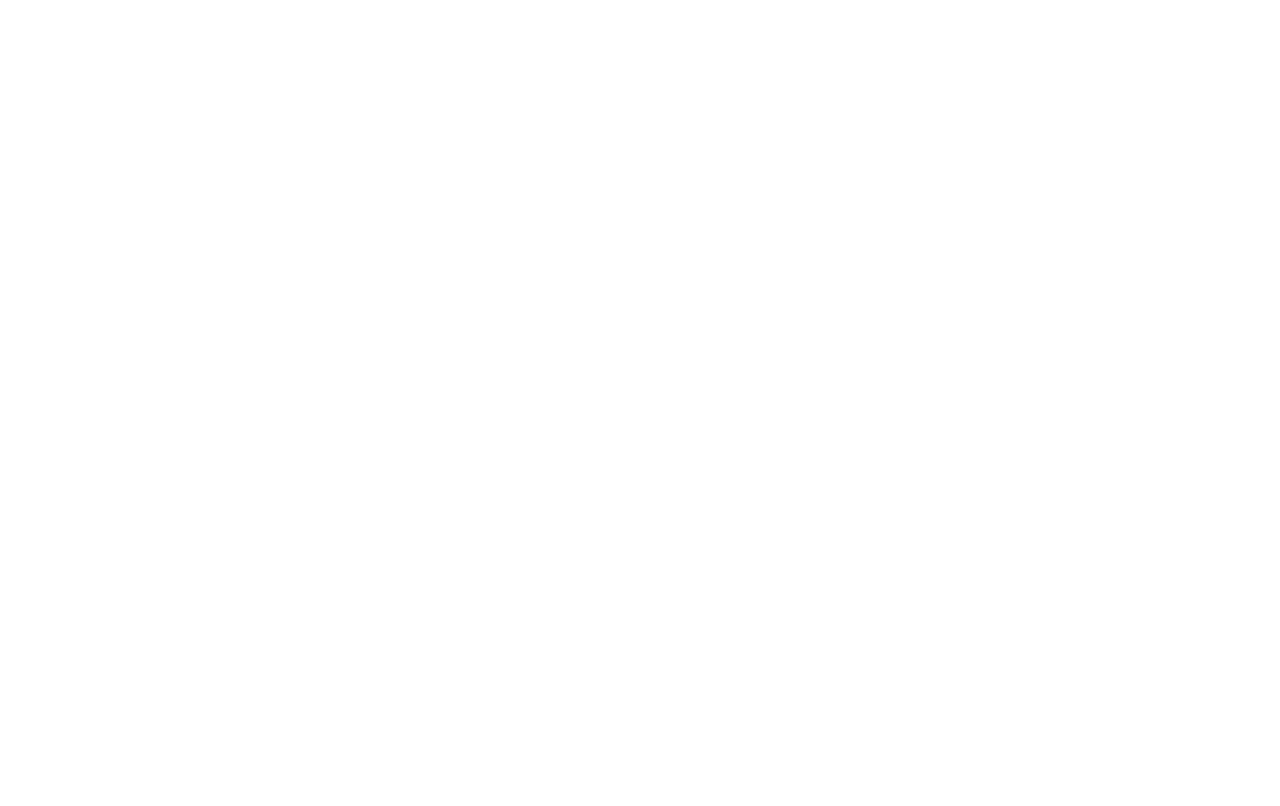
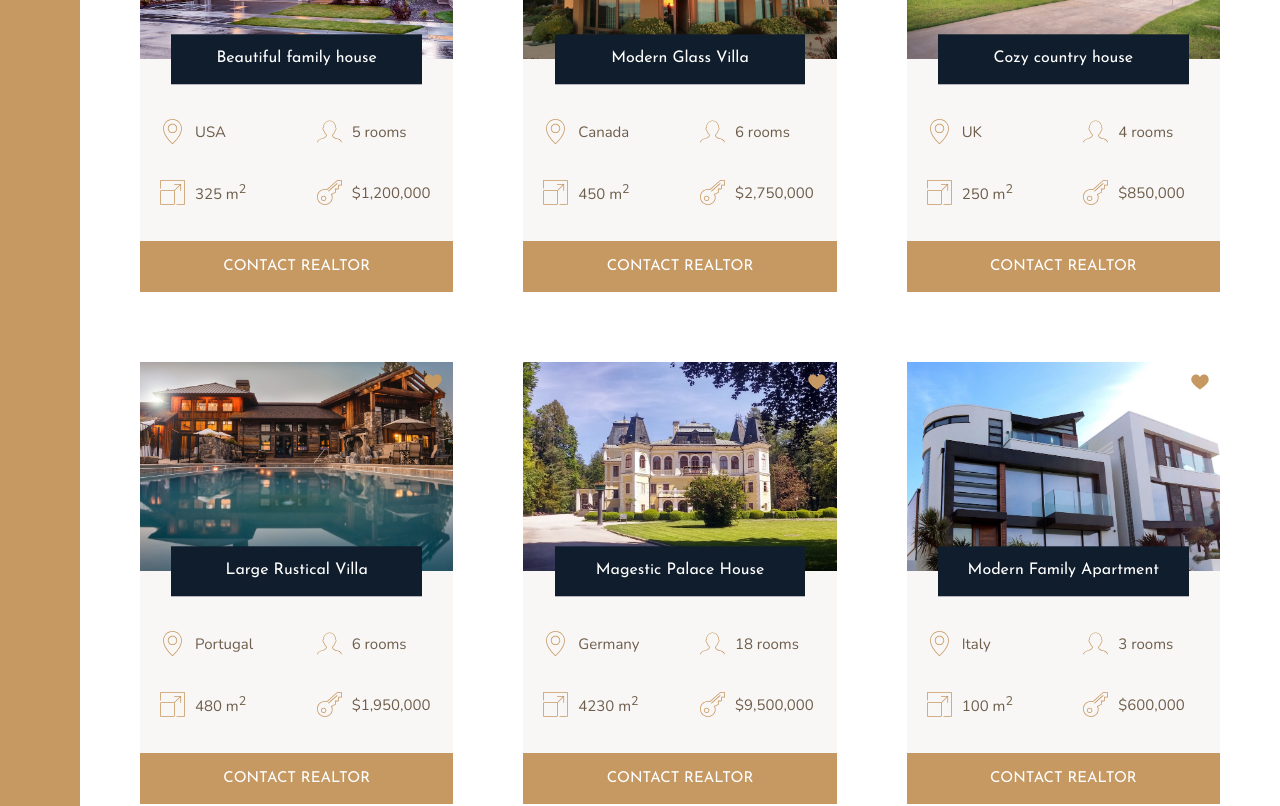
Before and after one commit to DavidNeiOs/nexter, a React (Create React App) app: page / in a window 1280 px wide. Shown: the part 2120-2926 px from the top of the page. Before the commit the page ends 1868 px from the top, so only its background shows below. Built offline with nearby package versions, Linux system fonts and the light colour scheme.

Commit message:
homes section finished

```diff
--- a/src/pages/Home/home.js
+++ b/src/pages/Home/home.js
@@ -12,7 +12,7 @@
       <Realtors>Top 3 realtors</Realtors>
       <Features />
       <Story />
-      <Homes>Homes</Homes>
+      <Homes />
       <Gallery>Gallery</Gallery>
     </>
   );
--- a/src/pages/Home/homes.js
+++ b/src/pages/Home/homes.js
@@ -1,11 +1,299 @@
 import React from "react";
 import styled from "styled-components";
 
+import { Button } from "../../theme";
+
+import sprite from "../../img/sprite.svg";
+import house1 from "../../img/house-1.jpeg";
+import house2 from "../../img/house-2.jpeg";
+import house3 from "../../img/house-3.jpeg";
+import house4 from "../../img/house-4.jpeg";
+import house5 from "../../img/house-5.jpeg";
+import house6 from "../../img/house-6.jpeg";
+
 export const Homes = props => {
-  return <Container>{props.children}</Container>;
+  return (
+    <Container>
+      <Home>
+        <Img src={house1} alt="house 1" />
+        <Icon>
+          <use xlinkHref={`${sprite}#icon-heart-full`} />
+        </Icon>
+        <HomeTitle>Beautiful family house</HomeTitle>
+        <Detail className="mt">
+          <svg>
+            <use xlinkHref={`${sprite}#icon-map-pin`} />
+          </svg>
+          <p>USA</p>
+        </Detail>
+        <Detail className="mt">
+          <svg>
+            <use xlinkHref={`${sprite}#icon-profile-male`} />
+          </svg>
+          <p>5 rooms</p>
+        </Detail>
+        <Detail>
+          <svg>
+            <use xlinkHref={`${sprite}#icon-expand`} />
+          </svg>
+          <p>
+            325 m<sup>2</sup>
+          </p>
+        </Detail>
+        <Detail>
+          <svg>
+            <use xlinkHref={`${sprite}#icon-key`} />
+          </svg>
+          <p>$1,200,000</p>
+        </Detail>
+
+        <HomeButton>Contact realtor</HomeButton>
+      </Home>
+      <Home>
+        <Img src={house2} alt="house 2" />
+        <Icon>
+          <use xlinkHref={`${sprite}#icon-heart-full`} />
+        </Icon>
+        <HomeTitle>Modern Glass Villa</HomeTitle>
+        <Detail className="mt">
+          <svg>
+            <use xlinkHref={`${sprite}#icon-map-pin`} />
+          </svg>
+          <p>Canada</p>
+        </Detail>
+        <Detail className="mt">
+          <svg>
+            <use xlinkHref={`${sprite}#icon-profile-male`} />
+          </svg>
+          <p>6 rooms</p>
+        </Detail>
+        <Detail>
+          <svg>
+            <use xlinkHref={`${sprite}#icon-expand`} />
+          </svg>
+          <p>
+            450 m<sup>2</sup>
+          </p>
+        </Detail>
+        <Detail>
+          <svg>
+            <use xlinkHref={`${sprite}#icon-key`} />
+          </svg>
+          <p>$2,750,000</p>
+        </Detail>
+
+        <HomeButton>Contact realtor</HomeButton>
+      </Home>
+      <Home>
+        <Img src={house3} alt="house 3" />
+        <Icon>
+          <use xlinkHref={`${sprite}#icon-heart-full`} />
+        </Icon>
+        <HomeTitle>Cozy country house</HomeTitle>
+        <Detail className="mt">
+          <svg>
+            <use xlinkHref={`${sprite}#icon-map-pin`} />
+          </svg>
+          <p>UK</p>
+        </Detail>
+        <Detail className="mt">
+          <svg>
+            <use xlinkHref={`${sprite}#icon-profile-male`} />
+          </svg>
+          <p>4 rooms</p>
+        </Detail>
+        <Detail>
+          <svg>
+            <use xlinkHref={`${sprite}#icon-expand`} />
+          </svg>
+          <p>
+            250 m<sup>2</sup>
+          </p>
+        </Detail>
+        <Detail>
+          <svg>
+            <use xlinkHref={`${sprite}#icon-key`} />
+          </svg>
+          <p>$850,000</p>
+        </Detail>
+
+        <HomeButton>Contact realtor</HomeButton>
+      </Home>
+      <Home>
+        <Img src={house4} alt="house 4" />
+        <Icon>
+          <use xlinkHref={`${sprite}#icon-heart-full`} />
+        </Icon>
+        <HomeTitle>Large Rustical Villa</HomeTitle>
+        <Detail className="mt">
+          <svg>
+            <use xlinkHref={`${sprite}#icon-map-pin`} />
+          </svg>
+          <p>Portugal</p>
+        </Detail>
+        <Detail className="mt">
+          <svg>
+            <use xlinkHref={`${sprite}#icon-profile-male`} />
+          </svg>
+          <p>6 rooms</p>
+        </Detail>
+        <Detail>
+          <svg>
+            <use xlinkHref={`${sprite}#icon-expand`} />
+          </svg>
+          <p>
+            480 m<sup>2</sup>
+          </p>
+        </Detail>
+        <Detail>
+          <svg>
+            <use xlinkHref={`${sprite}#icon-key`} />
+          </svg>
+          <p>$1,950,000</p>
+        </Detail>
+
+        <HomeButton>Contact realtor</HomeButton>
+      </Home>
+      <Home>
+        <Img src={house5} alt="house 5" />
+        <Icon>
+          <use xlinkHref={`${sprite}#icon-heart-full`} />
+        </Icon>
+        <HomeTitle>Magestic Palace House</HomeTitle>
+        <Detail className="mt">
+          <svg>
+            <use xlinkHref={`${sprite}#icon-map-pin`} />
+          </svg>
+          <p>Germany</p>
+        </Detail>
+        <Detail className="mt">
+          <svg>
+            <use xlinkHref={`${sprite}#icon-profile-male`} />
+          </svg>
+          <p>18 rooms</p>
+        </Detail>
+        <Detail>
+          <svg>
+            <use xlinkHref={`${sprite}#icon-expand`} />
+          </svg>
+          <p>
+            4230 m<sup>2</sup>
+          </p>
+        </Detail>
+        <Detail>
+          <svg>
+            <use xlinkHref={`${sprite}#icon-key`} />
+          </svg>
+          <p>$9,500,000</p>
+        </Detail>
+        <HomeButton>Contact realtor</HomeButton>
+      </Home>
+      <Home>
+        <Img src={house6} alt="house 6" />
+        <Icon>
+          <use xlinkHref={`${sprite}#icon-heart-full`} />
+        </Icon>
+        <HomeTitle>Modern Family Apartment</HomeTitle>
+        <Detail className="mt">
+          <svg>
+            <use xlinkHref={`${sprite}#icon-map-pin`} />
+          </svg>
+          <p>Italy</p>
+        </Detail>
+        <Detail className="mt">
+          <svg>
+            <use xlinkHref={`${sprite}#icon-profile-male`} />
+          </svg>
+          <p>3 rooms</p>
+        </Detail>
+        <Detail>
+          <svg>
+            <use xlinkHref={`${sprite}#icon-expand`} />
+          </svg>
+          <p>
+            100 m<sup>2</sup>
+          </p>
+        </Detail>
+        <Detail>
+          <svg>
+            <use xlinkHref={`${sprite}#icon-key`} />
+          </svg>
+          <p>$600,000</p>
+        </Detail>
+
+        <HomeButton>Contact realtor</HomeButton>
+      </Home>
+    </Container>
+  );
 };
 
 const Container = styled.section`
+  grid-column: center-start / center-end;
+
+  display: grid;
+  grid-template-columns: repeat(auto-fit, minmax(25rem, 1fr));
+  grid-gap: 7rem;
+  margin: 15rem 0;
+`;
+
+const Home = styled.div`
+  background-color: ${props => props.theme.colorGreyLight1};
+
+  display: grid;
+  grid-template-columns: repeat(2, 1fr);
+  grid-row-gap: 3.5rem;
+`;
+
+const Img = styled.img`
+  width: 100%;
+  grid-column: 1 / -1;
+  grid-row: 1 / 2;
+  z-index: 1;
+`;
+
+const Icon = styled.svg`
+  grid-row: 1 / 2;
+  grid-column: 2 / 3;
+  fill: ${props => props.theme.colorPrimary};
+  height: 2rem;
+  width: 2rem;
+  z-index: 2;
+  justify-self: end;
+  margin: 1rem;
+`;
+
+const HomeTitle = styled.h5`
+  grid-column: 1 / -1;
+  grid-row: 1 / 2;
+  z-index: 2;
+  justify-self: center;
+  align-self: end;
+
+  transform: translateY(50%);
+  width: 80%;
+  font-family: ${props => props.theme.fontDisplay};
+  text-align: center;
+  font-size: 1.6rem;
+  font-weight: 400;
+  padding: 1.25rem;
   background-color: ${props => props.theme.colorSecondary};
-  grid-column: center-start / center-end;
+  color: #fff;
 `;
+
+const Detail = styled.div`
+  font-size: 1.5rem;
+  margin-left: 2rem;
+  display: flex;
+  align-items: center;
+
+  & svg {
+    fill: ${props => props.theme.colorPrimary};
+    height: 2.5rem;
+    width: 2.5rem;
+    margin-right: 1rem;
+  }
+`;
+
+const HomeButton = styled(Button)`
+  grid-column: 1 / -1;
+`;
--- a/src/pages/Home/story.js
+++ b/src/pages/Home/story.js
@@ -5,7 +5,7 @@
 import image2 from "../../img/story-2.jpeg";
 import background from "../../img/back.jpg";
 
-import { Heading2, Heading3 } from "../../theme";
+import { Heading2, Heading3, Button } from "../../theme";
 export const Story = props => {
   return (
     <>
@@ -74,20 +74,3 @@
   font-style: italic;
   margin-bottom: 4rem;
 `;
-
-const Button = styled.button`
-  background-color: ${props => props.theme.colorPrimary};
-  color: #fff;
-  border: none;
-  border-radius: 0;
-  font-family: ${props => props.theme.fontDisplay};
-  font-size: 1.5rem;
-  text-transform: uppercase;
-  padding: 1.8rem 3rem;
-  cursor: pointer;
-  transition: all 0.2s;
-
-  &:hover {
-    background-color: ${props => props.theme.colorPrimaryDark};
-  }
-`;
--- a/src/theme/base.js
+++ b/src/theme/base.js
@@ -34,4 +34,7 @@
     margin-bottom: 8rem;
   }
 
+  .mt {
+    margin-top: 2.5rem;
+  }
 `;
--- /dev/null
+++ b/src/theme/buttons.js
@@ -0,0 +1,18 @@
+import styled from "styled-components";
+
+export const Button = styled.button`
+  background-color: ${props => props.theme.colorPrimary};
+  color: #fff;
+  border: none;
+  border-radius: 0;
+  font-family: ${props => props.theme.fontDisplay};
+  font-size: 1.5rem;
+  text-transform: uppercase;
+  padding: 1.8rem 3rem;
+  cursor: pointer;
+  transition: all 0.2s;
+
+  &:hover {
+    background-color: ${props => props.theme.colorPrimaryDark};
+  }
+`;
--- a/src/theme/index.js
+++ b/src/theme/index.js
@@ -1,3 +1,4 @@
 export * from "./base";
 export * from "./theme";
 export * from "./typography";
+export * from "./buttons";
```
